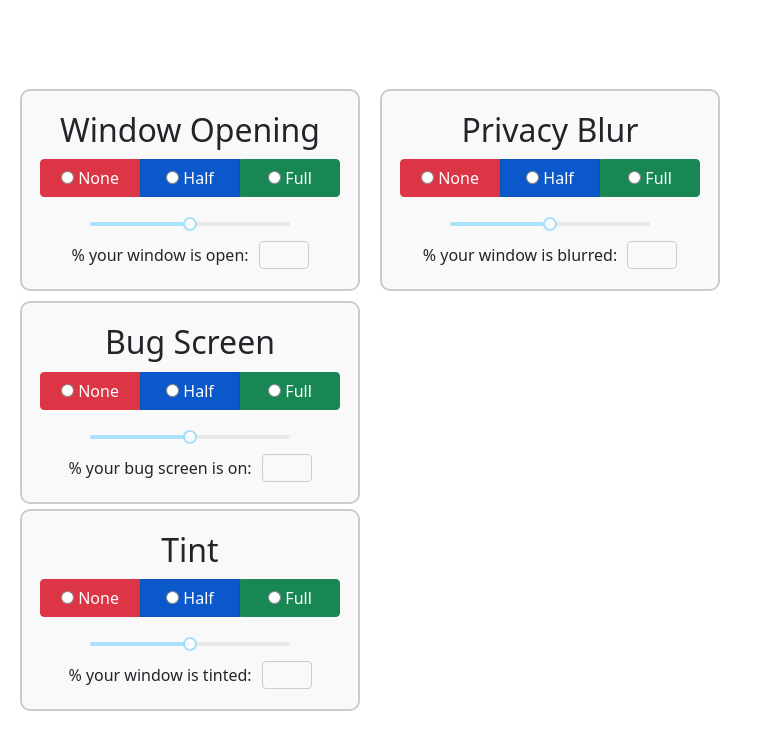
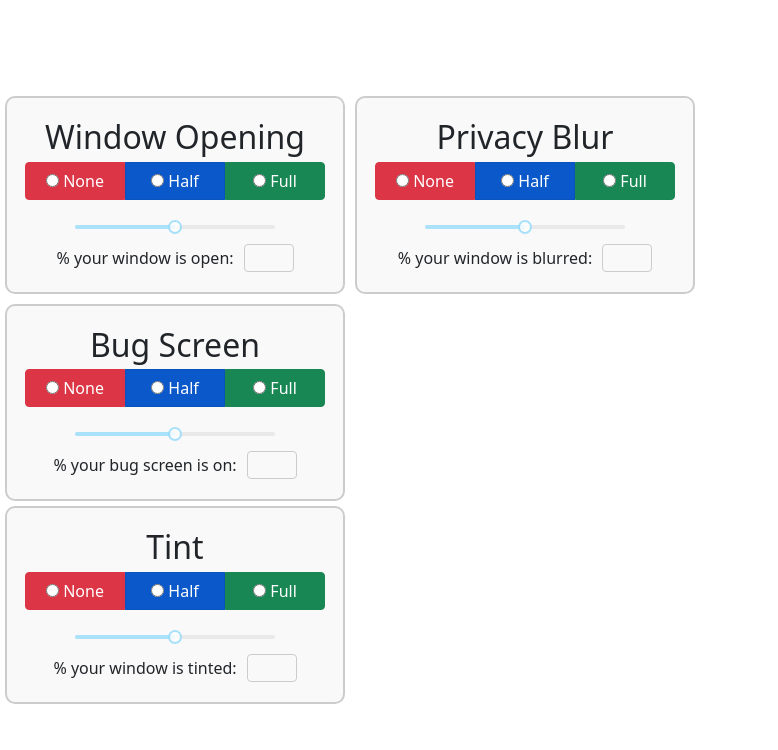
Before and after one commit to finnac/UIProject1SmartWindowTest, a React (Vite) app: page / in a window 1280 px wide. Shown: the top 750 px of the page, without its empty margins (0-778 px from the left). Built offline with nearby package versions, Linux system fonts and the light colour scheme.

Commit message:
margin adjustments

```diff
--- a/src/components/ButtonOptions.css
+++ b/src/components/ButtonOptions.css
@@ -5,7 +5,8 @@
   max-width: 340px;
   margin: 0 auto;
   background-color: #f9f9f9;
-  margin-left: 20px;
+  margin-left: 5px;
+  margin-right: 5px;
   margin-top: 5px;
   margin-bottom: 5px; /* Add margin to the left */
   /* if I want to margin all sides use JUST margin no left right whatever */
@@ -13,7 +14,7 @@
 
 .control-wrapper h2 {
   text-align: center;
-  margin-bottom: 10px;
+  margin-bottom: 5px;
 }
 
 .text-input-container input {
```
